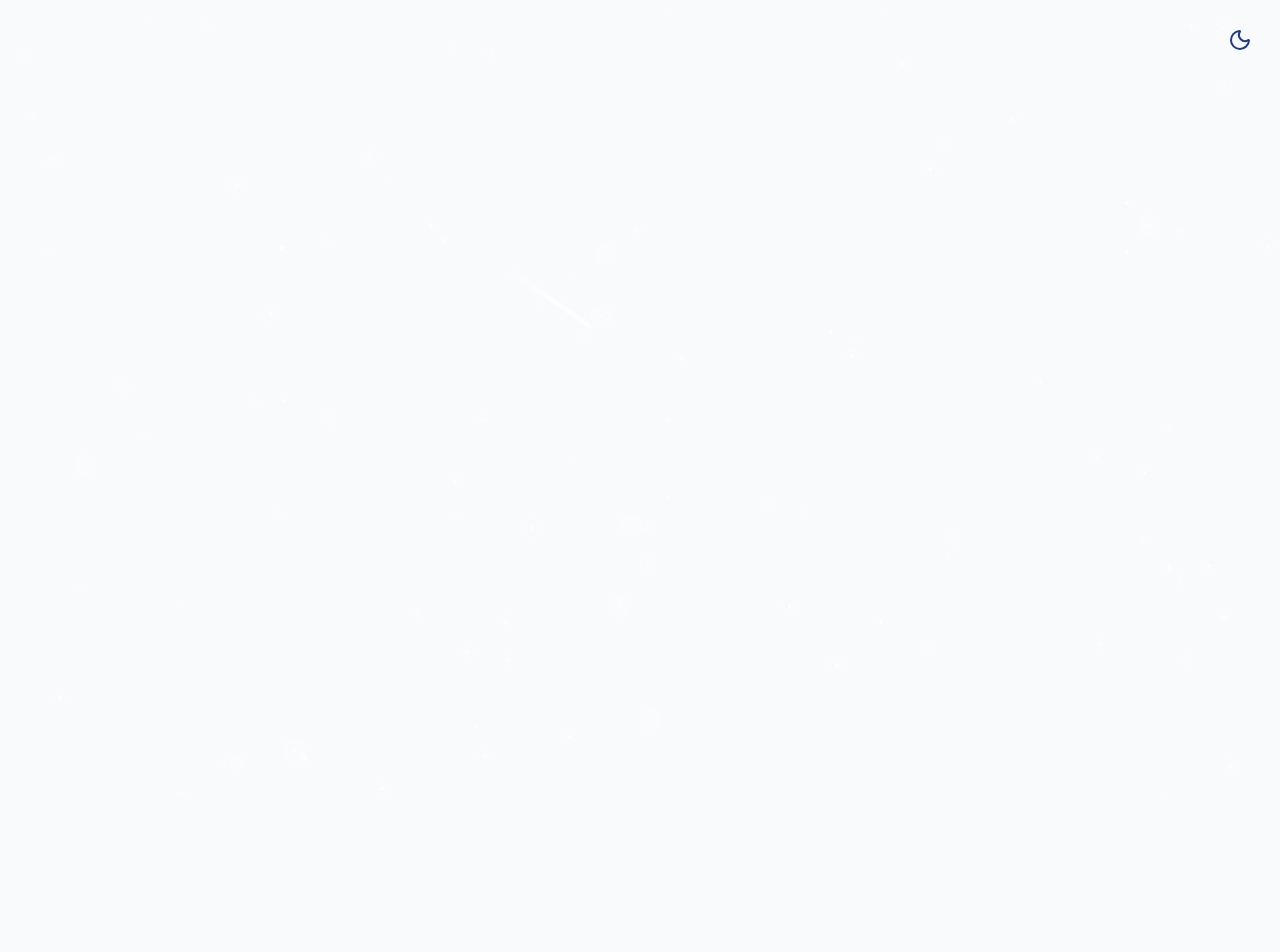
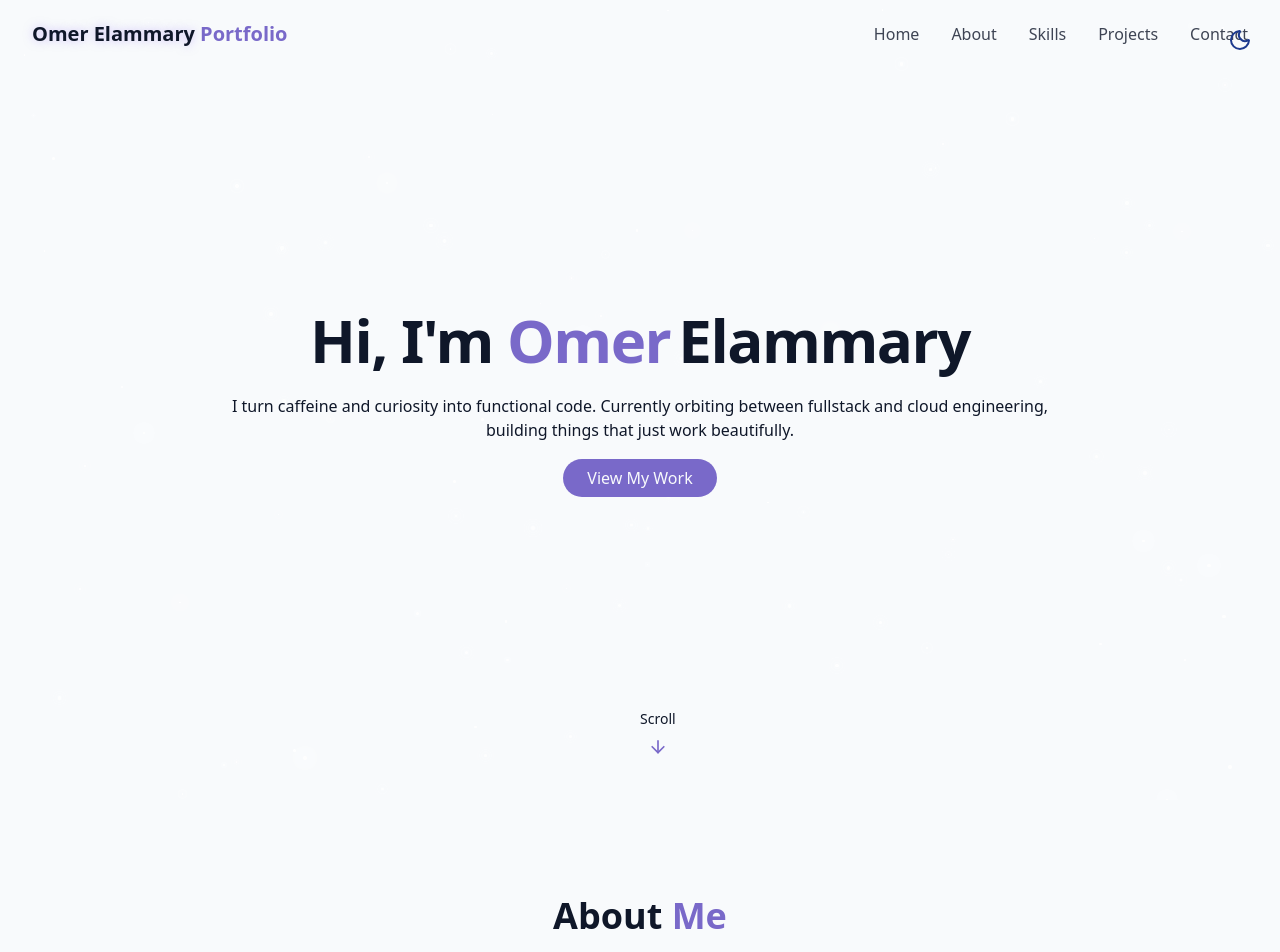
Before and after one commit to elammaryo/cosmic-portfolio, a React (Vite) app: page / in a window 1280 px wide. Shown: the top 952 px of the page. Before the commit the page ends 800 px from the top, so only its background shows below. Built offline with nearby package versions, Linux system fonts and the light colour scheme.

Commit message:
add components to home

```diff
--- a/src/pages/Home.tsx
+++ b/src/pages/Home.tsx
@@ -1,3 +1,7 @@
+import { AboutSection } from "../components/AboutSection";
+import { HeroSection } from "../components/HeroSection";
+import { NavBar } from "../components/NavBar";
+import { SkillsSection } from "../components/SkillsSection";
 import { StarBackground } from "../components/StarBackground";
 import { ThemeToggle } from "../components/ThemeToggle";
 
@@ -9,9 +13,13 @@ export const Home = () => {
       {/* Background Effects */}
       <StarBackground />
       {/* NavBar */}
-
+      <NavBar />
       {/* Main Content */}
-
+      <main>
+        <HeroSection />
+        <AboutSection />
+        <SkillsSection />
+      </main>
       {/* Footer */}
     </div>
   );
```
